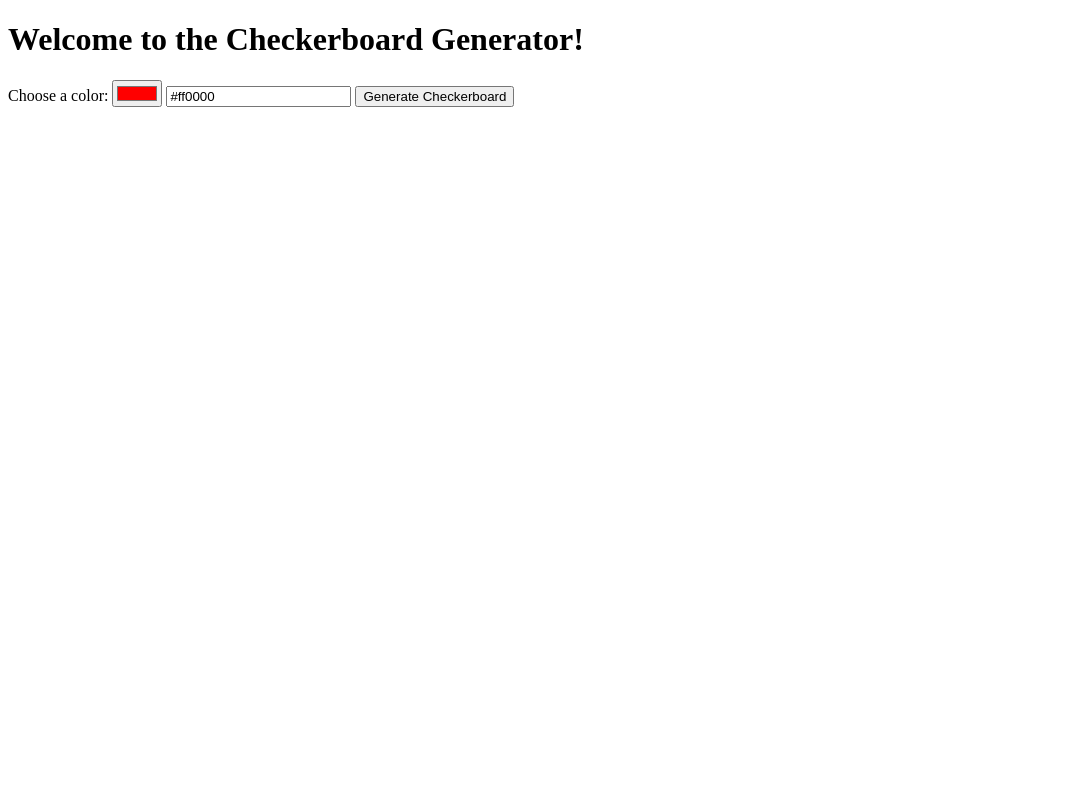
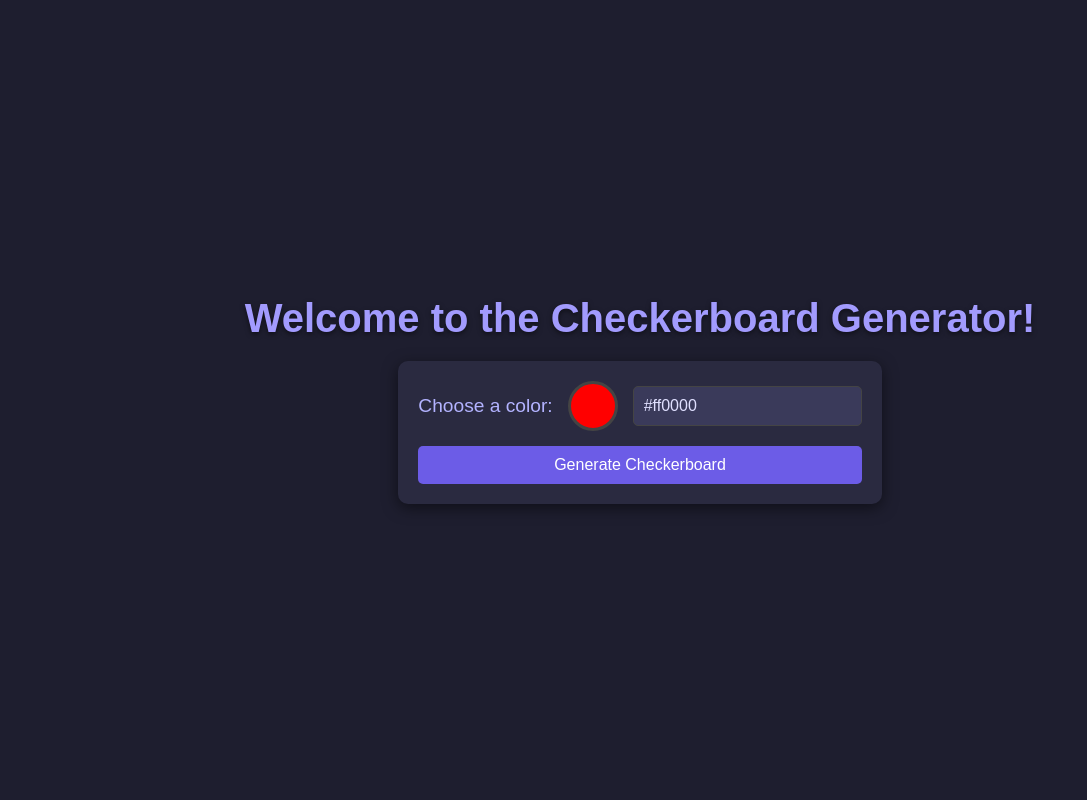
Before and after one commit to ArchooD2/Checkerboard-Generator, a Flask app: page / in a window 1280 px wide. Shown: the whole page, without its empty margins (0-1087 px from the left). Run offline with Flask 3, Linux system fonts and the light colour scheme.

Commit message:
Enhance color picker functionality and styling in index.html

```diff
--- a/templates/index.html
+++ b/templates/index.html
@@ -4,25 +4,172 @@
     <meta charset="UTF-8">
     <meta name="viewport" content="width=device-width, initial-scale=1.0">
     <title>Checkerboard Generator</title>
+    <style>
+        /* General Reset */
+        * {
+            margin: 0;
+            padding: 0;
+            box-sizing: border-box;
+        }
+
+        /* Body styling */
+        body {
+            font-family: 'Arial', sans-serif;
+            background-color: #1e1e2f; /* Dark purple background */
+            color: #e0e0ff; /* Soft white text */
+            display: flex;
+            flex-direction: column;
+            align-items: center;
+            justify-content: center;
+            min-height: 100vh;
+            padding: 20px;
+        }
+
+        /* Header styling */
+        h1 {
+            font-size: 2.5rem;
+            margin-bottom: 20px;
+            color: #a29bfe; /* Light purple text */
+            text-shadow: 0 2px 5px rgba(0, 0, 0, 0.5);
+            animation: fadeIn 1.2s ease-in-out;
+        }
+
+        /* Form styling */
+        form {
+            background: #2a2a40; /* Slightly lighter dark background */
+            padding: 20px;
+            border-radius: 10px;
+            box-shadow: 0 4px 15px rgba(0, 0, 0, 0.5);
+            display: flex;
+            flex-direction: column;
+            gap: 15px;
+            animation: slideUp 1s ease-in-out;
+        }
+
+        label {
+            font-size: 1.2rem;
+            color: #b3b3ff; /* Muted light purple */
+        }
+
+        /* Color Picker Styling */
+        .color-picker-container {
+            display: flex;
+            align-items: center;
+            gap: 15px;
+        }
+
+        .color-preview {
+            width: 50px;
+            height: 50px;
+            border-radius: 50%;
+            border: 3px solid #444;
+            cursor: pointer;
+            background-color: #ff0000; /* Initial color */
+            transition: transform 0.2s, box-shadow 0.2s;
+        }
+
+        .color-preview:hover {
+            transform: scale(1.1);
+            box-shadow: 0 0 10px #6c5ce7;
+        }
+
+        #colorPicker {
+            display: none; /* Hide default color picker */
+        }
+
+        #hexCode {
+            padding: 10px;
+            border-radius: 5px;
+            border: 1px solid #444;
+            background-color: #3a3a5a;
+            color: #e0e0ff;
+            font-size: 1rem;
+            transition: transform 0.2s, box-shadow 0.2s;
+            flex-grow: 1;
+        }
+
+        #hexCode:focus {
+            outline: none;
+            transform: scale(1.05);
+            box-shadow: 0 0 10px #6c5ce7;
+        }
+
+        button {
+            padding: 10px 20px;
+            border-radius: 5px;
+            border: none;
+            background-color: #6c5ce7;
+            color: white;
+            font-size: 1rem;
+            cursor: pointer;
+            transition: background-color 0.3s, transform 0.2s;
+        }
+
+        button:hover {
+            background-color: #a29bfe;
+            transform: translateY(-2px);
+        }
+
+        button:active {
+            transform: translateY(0);
+        }
+
+        /* Animations */
+        @keyframes fadeIn {
+            from {
+                opacity: 0;
+                transform: translateY(-20px);
+            }
+            to {
+                opacity: 1;
+                transform: translateY(0);
+            }
+        }
+
+        @keyframes slideUp {
+            from {
+                opacity: 0;
+                transform: translateY(30px);
+            }
+            to {
+                opacity: 1;
+                transform: translateY(0);
+            }
+        }
+    </style>
 </head>
 <body>
     <h1>Welcome to the Checkerboard Generator!</h1>
     <form action="/checkerboard" method="get">
-        <label for="color">Choose a color:</label>
-        <input type="color" id="colorPicker" name="color" value="#ff0000" required>
-        <input type="text" id="hexCode" name="color" value="#ff0000" required>
+        <div class="color-picker-container">
+            <label for="colorPicker">Choose a color:</label>
+            <div class="color-preview" id="colorPreview"></div>
+            <input type="color" id="colorPicker" name="color" value="#ff0000" required>
+            <input type="text" id="hexCode" name="colorHex" value="#ff0000" required>
+        </div>
         <button type="submit">Generate Checkerboard</button>
     </form>
     <script>
         const colorPicker = document.getElementById('colorPicker');
+        const colorPreview = document.getElementById('colorPreview');
         const hexCode = document.getElementById('hexCode');
 
-        colorPicker.addEventListener('input', (e) => {
+        // Open color picker when preview is clicked
+        colorPreview.addEventListener('click', () => {
+            colorPicker.click();
+        });
+
+        // Update preview and hex code when a color is chosen
+        colorPicker.addEventListener('input', () => {
+            colorPreview.style.backgroundColor = colorPicker.value;
             hexCode.value = colorPicker.value;
         });
-        hexCode.addEventListener('input', (e) => {
+
+        // Update preview and color picker when hex code is edited
+        hexCode.addEventListener('input', () => {
             if (/^#[0-9A-Fa-f]{6}$/.test(hexCode.value)) {
                 colorPicker.value = hexCode.value;
+                colorPreview.style.backgroundColor = hexCode.value;
             }
         });
     </script>
```
